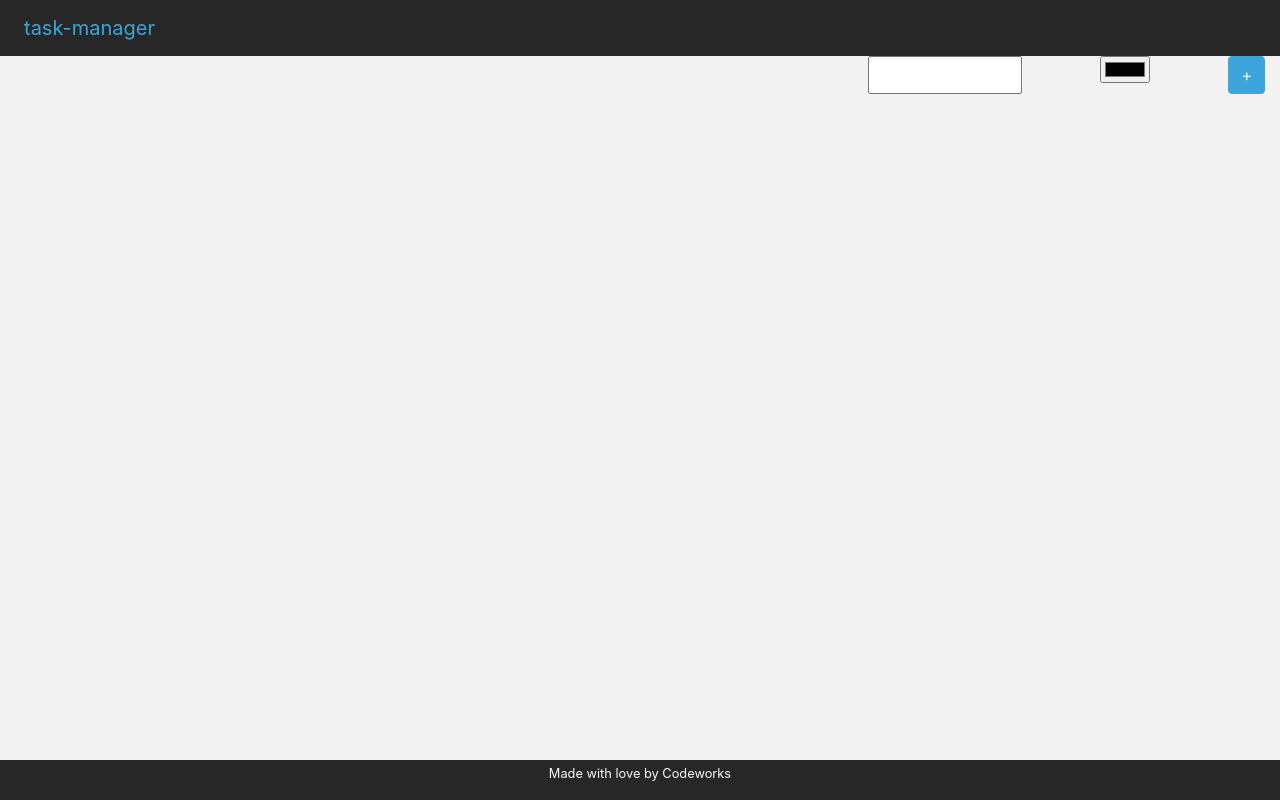
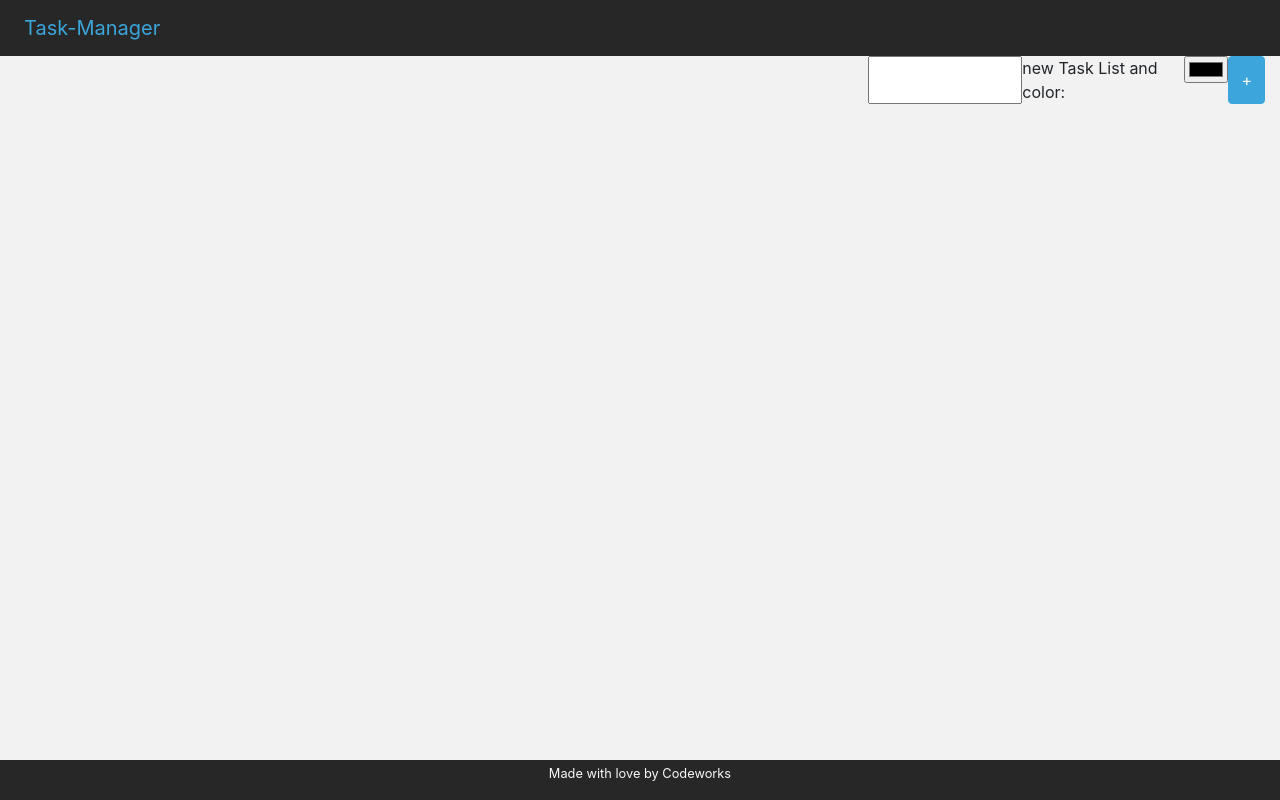
Before and after one commit to boriswart/task-manager, a website with bundled scripts: page index.html in a window 1280 px wide. Built offline with nearby package versions, Linux system fonts and the light colour scheme.

Commit message:
complete checking requirements

```diff
--- a/index.html
+++ b/index.html
@@ -9,6 +9,7 @@
         integrity="sha384-ggOyR0iXCbMQv3Xipma34MD+dH/1fQ784/j6cY/iJTQUOhcWr7x9JvoRxT2MZw1T" crossorigin="anonymous">
     <link rel="stylesheet" href="assets/style/main.css">
     <link rel="stylesheet" href="./assets/style/fontawesome.min.css">
+    <script src="https://unpkg.com/sweetalert/dist/sweetalert.min.js"></script>
     <title>Task-Manager</title>
 </head>
 
@@ -17,7 +18,7 @@
         <nav class="navbar navbar-purple navbar-expand bg-dark text-light">
             <a class="navbar-brand" href="#">
 
-                <span class="ml-2">task-manager</span>
+                <span class="ml-2">Task-Manager</span>
             </a>
         </nav>
     </header>
@@ -48,7 +49,7 @@
                         <form onsubmit="app.ListsController.addList(event)">
                             <div class="d-flex sb">
                                 <input type="text" class="no-outline" minlength="3" maxlength="13" size="10"
-                                    id="newlist" name="name" required>
+                                    id="newlist" name="name" required>new Task List and color:
                                 <label class="text " for="newtask"></label>
                                 <input type="color" class="no-outline" id="color" name="color">
                                 <label class="color" for="color"></label>
@@ -68,7 +69,7 @@
             </div>
         </div>
     </footer>
-
+    <script> $()</script>
     <script src="app/main.js" type="module"></script>
 </body>
 
```
